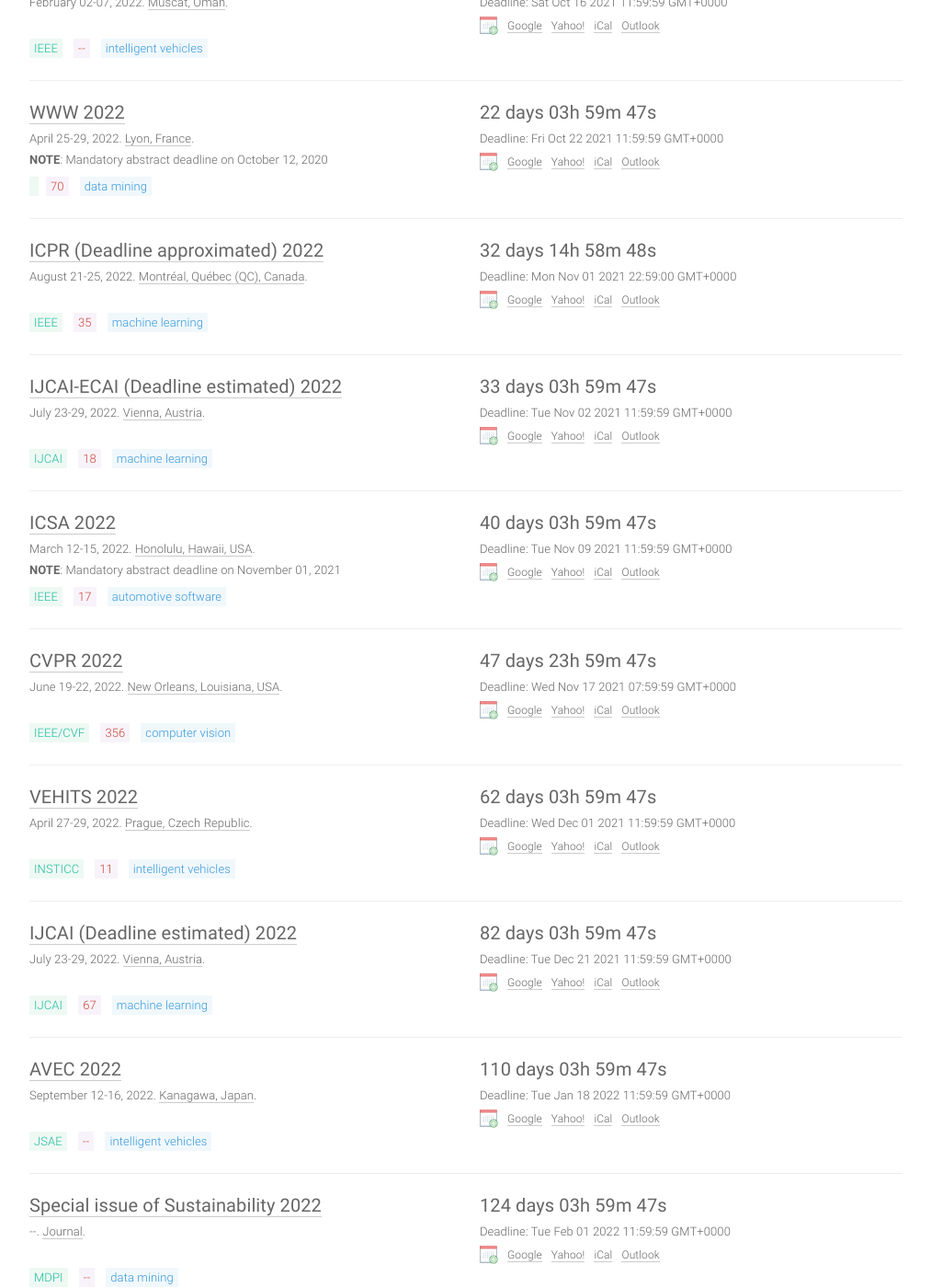
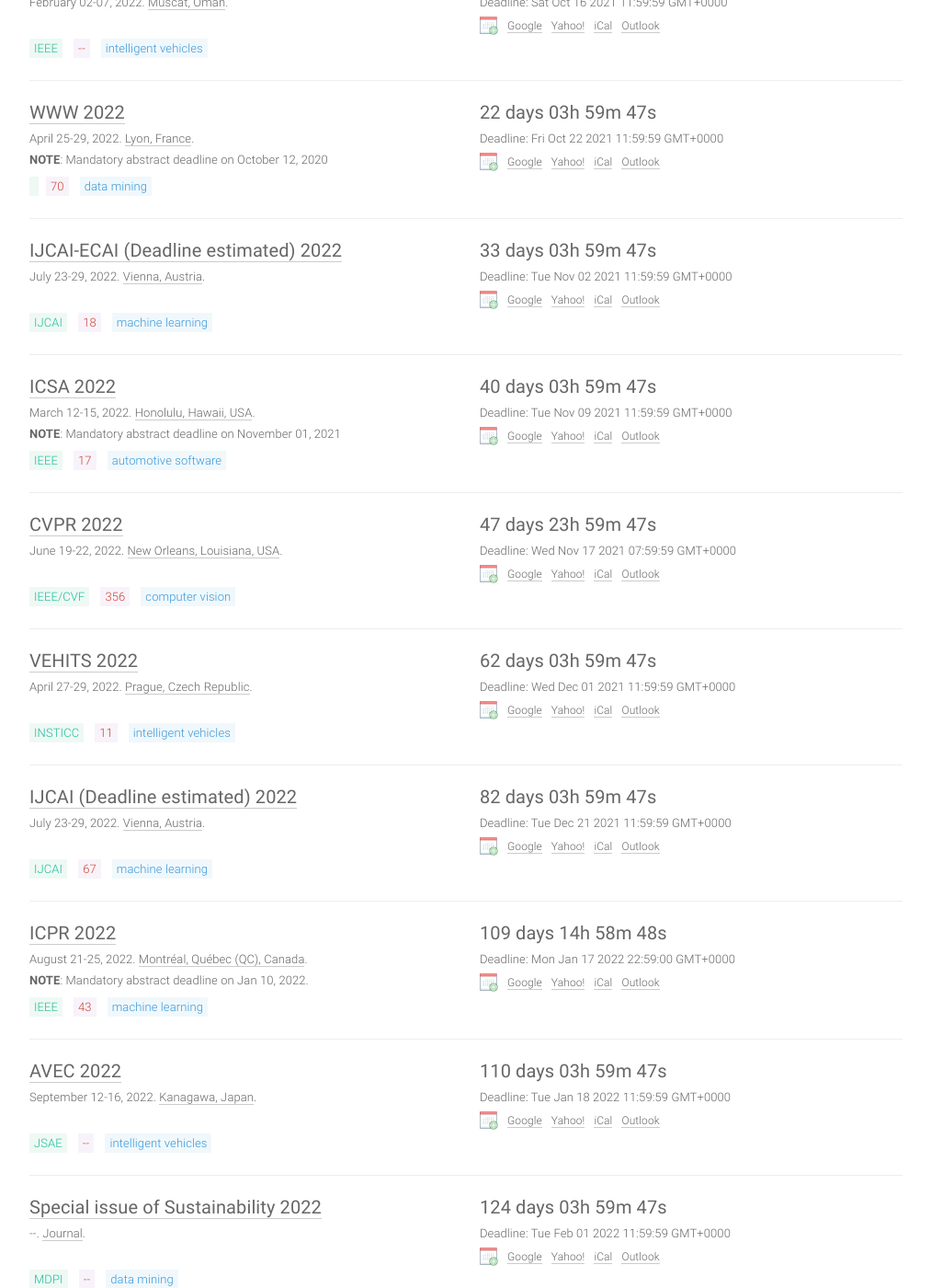
Before and after one commit to paperswithcode/ai-deadlines, a Jekyll site: the page built from index.html, in a window 1280 px wide and 1400 px high, scrolled down 944 px. Shown: the whole window at 92% size, without its empty margins (133-1146 px from the left). Built offline with Jekyll 4.4.1, drawn with Linux system fonts in a browser that asks for light colours; comment, search, counter and statistics services are not loaded.

Commit message:
Updated ICPR

```diff
--- a/_data/conferences.yml
+++ b/_data/conferences.yml
@@ -829,18 +829,20 @@
   place: Online
   sub: CV
 
-- title: ICPR (Deadline approximated)
+- title: ICPR
   long: International Conference on Pattern Recognition
-  hindex: 35
+  hindex: 43
   year: 2022
   id: icpr22
   link: http://www.icpr2022.com/
-  deadline: '2021-11-01 23:59:00'
+  deadline: '2022-01-17 23:59:00'
   timezone: UTC+1
   date: August 21-25, 2022
   place: Montréal, Québec (QC), Canada
   sub: ML
   host: IEEE
+  note: '<b>NOTE</b>: Mandatory abstract deadline on Jan 10, 2022.'
+
 
 - title: 3DV
   hindex: 29
```
